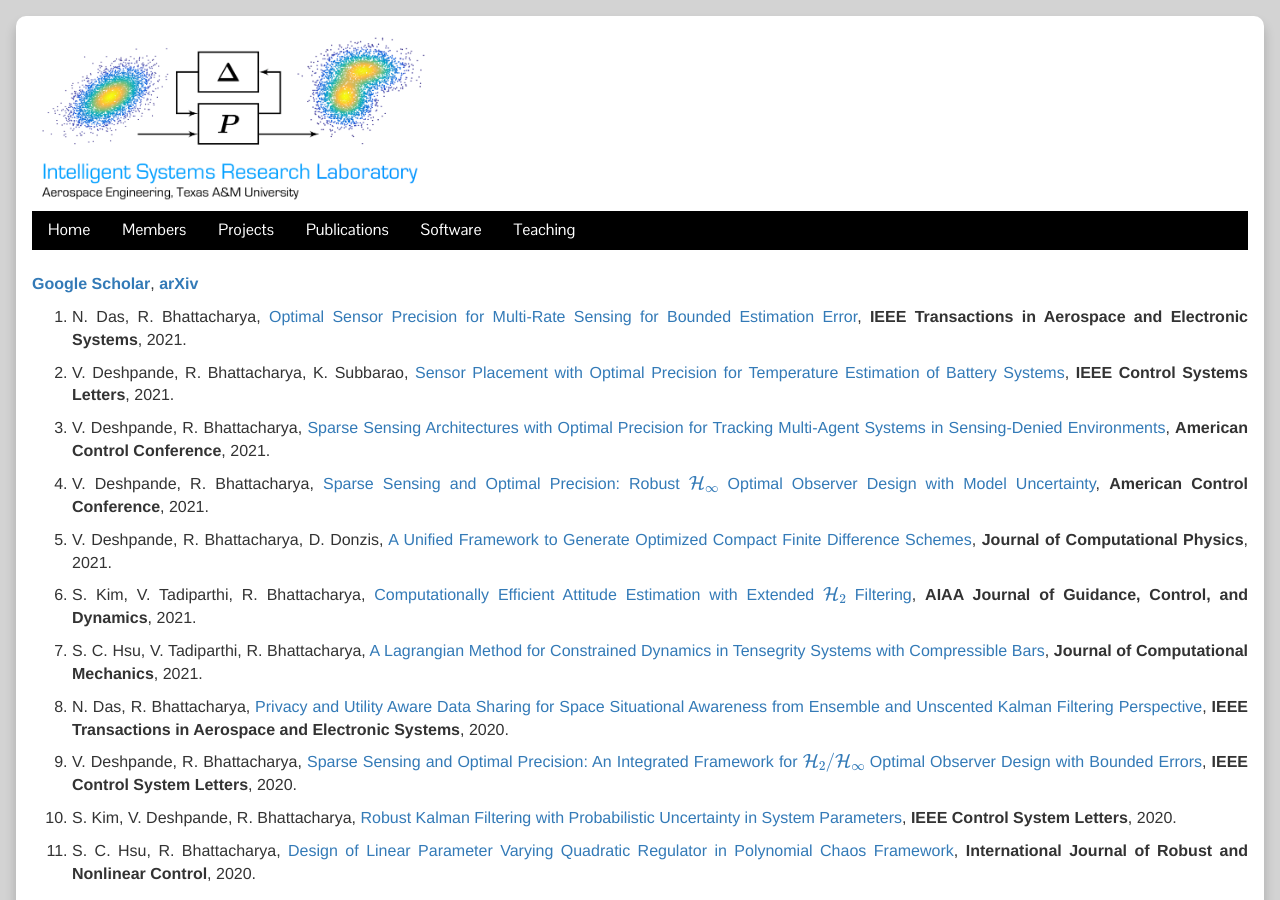
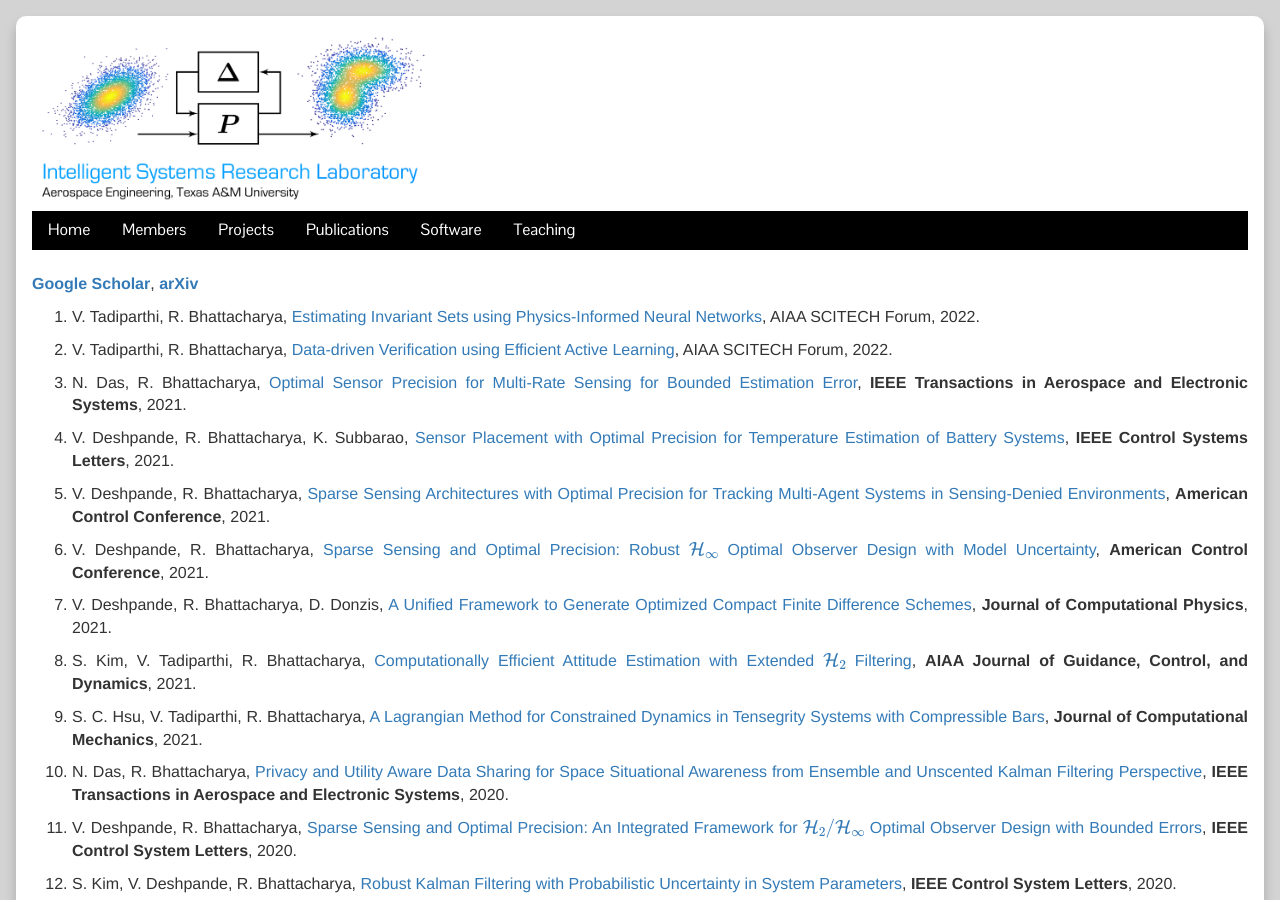
Before and after one commit to isrlab/isrlab.github.io, a Jekyll site: the page built from 04 publications.md, in a window 1280 px wide and 900 px high. Built offline with Jekyll 4.4.1, drawn with Linux system fonts in a browser that asks for light colours; nearby versions of some CDN libraries.

Commit message:
Added SCITECH Papers

```diff
--- a/04 publications.md
+++ b/04 publications.md
@@ -5,6 +5,10 @@
 ---
 
 [**Google Scholar**](http://scholar.google.com/citations?user=2LF_sqEAAAAJ),  [**arXiv**](https://arxiv.org/search/?query=raktim+bhattacharya&searchtype=all&source=header)
+
+1. V. Tadiparthi, R. Bhattacharya, [Estimating Invariant Sets using Physics-Informed Neural Networks](https://www.researchgate.net/publication/357558414_Estimating_Invariant_Sets_using_Physics-Informed_Neural_Networks), AIAA SCITECH Forum, 2022.
+
+1. V. Tadiparthi, R. Bhattacharya, [Data-driven Verification using Efficient Active Learning](https://www.researchgate.net/publication/357588868_Data-driven_Verification_using_Efficient_Active_Learning), AIAA SCITECH Forum, 2022.
 
 1. N. Das, R. Bhattacharya, [Optimal Sensor Precision for Multi-Rate Sensing for Bounded Estimation Error](https://arxiv.org/pdf/2106.06906.pdf), **IEEE Transactions in Aerospace and Electronic Systems**, 2021.
 
```
